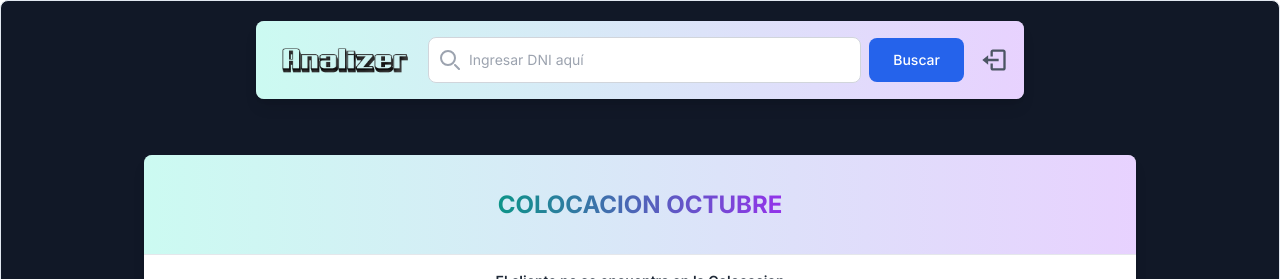
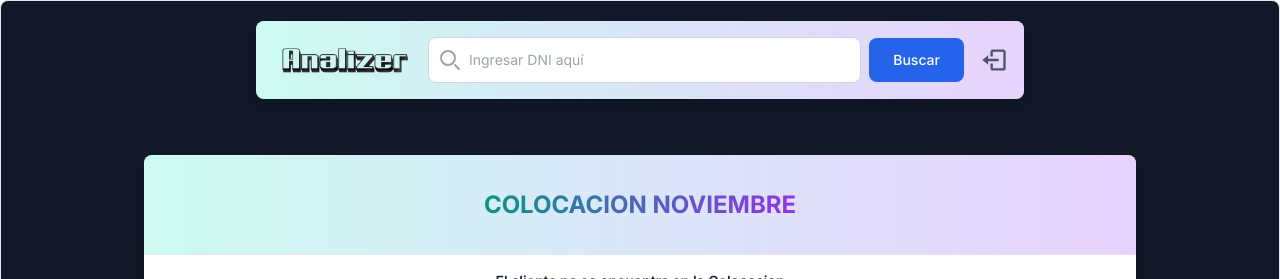
Before and after one commit to leutdh/Analiz, a Next.js app: page /inicio/vendedor in a window 1280 px wide. Shown: the top 279 px of the page. Built offline with nearby package versions, Linux system fonts and the light colour scheme; no server answers; sample sign-in values are in the browser's storage.

Commit message:
Actualizacion Colocacion

```diff
--- a/src/components/Colocacion.jsx
+++ b/src/components/Colocacion.jsx
@@ -23,7 +23,7 @@ const Colocacion = () => {
       <div className="bg-white shadow-lg rounded-lg overflow-hidden">
         <div className="bg-gradient-to-r from-teal-200/50 to-purple-300/60 p-6 border-b border-gray-200 flex items-center justify-center min-h-[100px]">
           <h2 className="text-2xl font-bold text-center text-transparent bg-clip-text bg-gradient-to-r from-teal-600 to-purple-600">
-            COLOCACION OCTUBRE
+            COLOCACION NOVIEMBRE
           </h2>
         </div>
 
```
